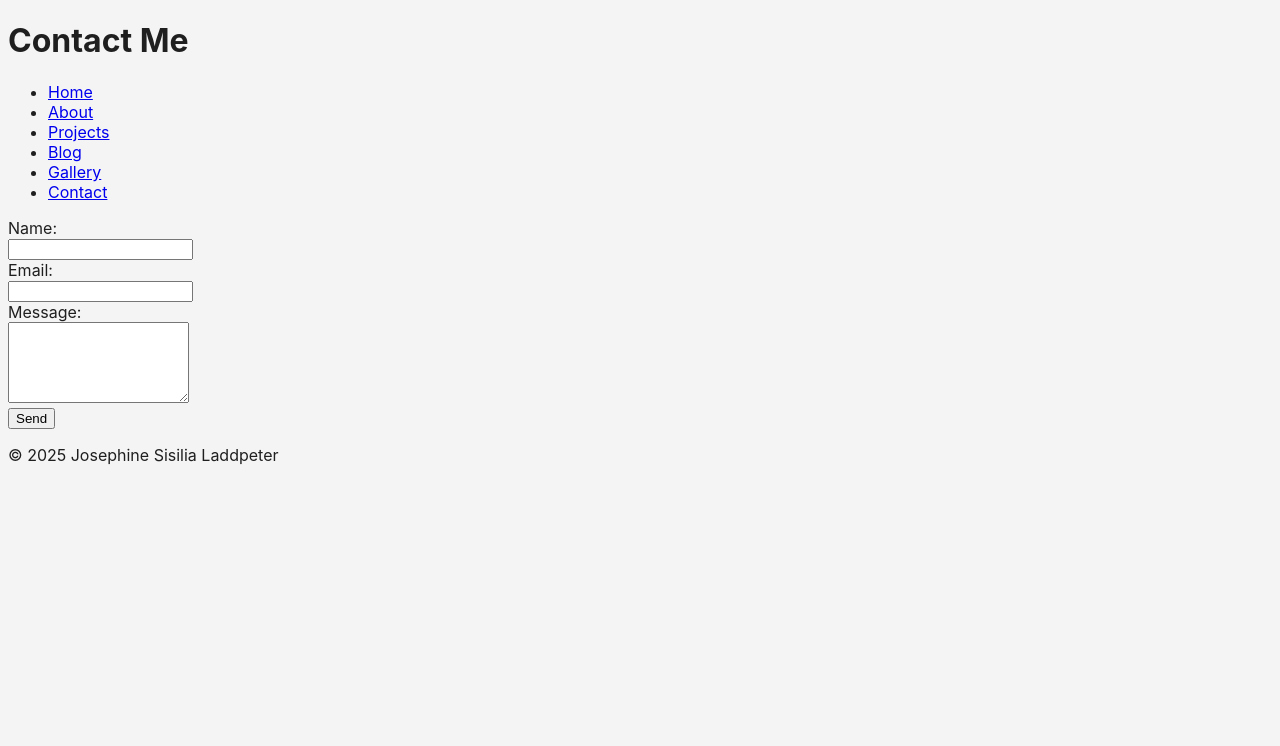
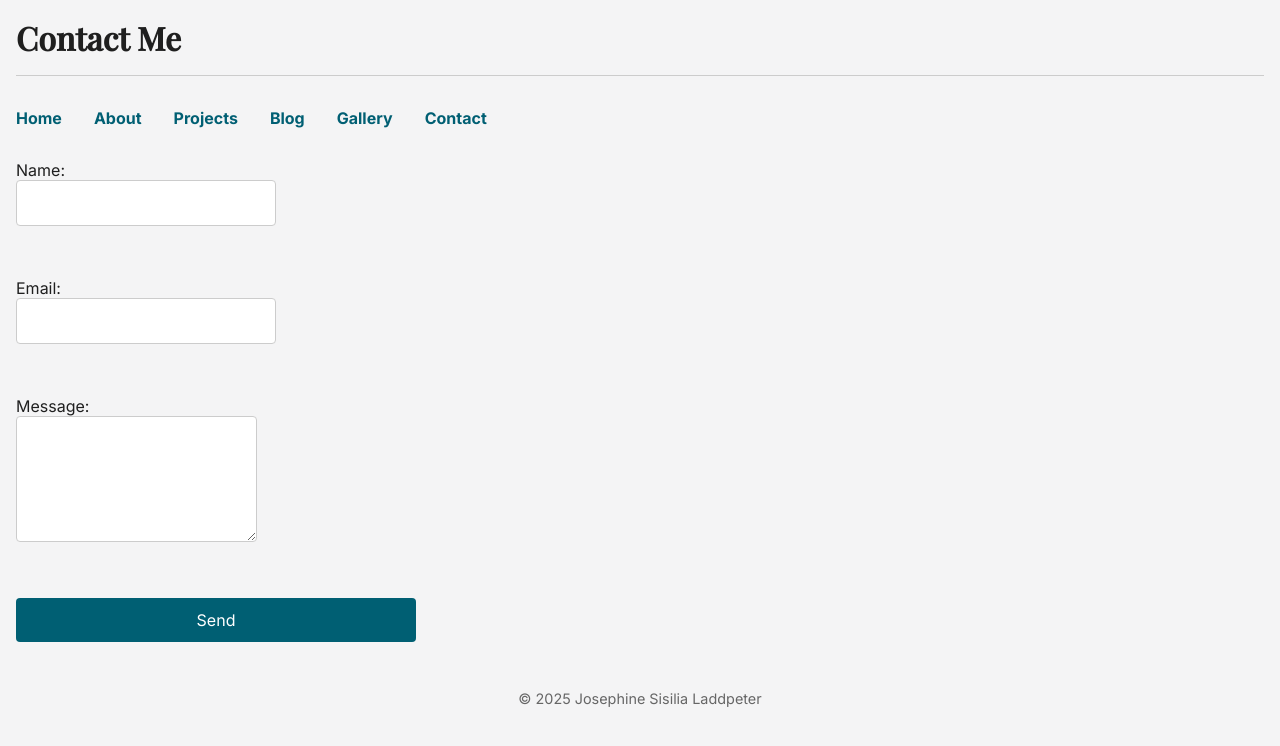
Before and after one commit to tehana-fj/Joey-website-, a plain HTML site: page contact.html in a window 1280 px wide. Drawn offline with nearby package versions, Linux system fonts and the light colour scheme.

Commit message:
Add files via upload

```diff
--- a/style.css
+++ b/style.css
@@ -1 +1,109 @@
-body { font-family: 'Inter', sans-serif; background: #f4f4f5; color: #1f1f1f; }
+@import url('https://fonts.googleapis.com/css2?family=Inter:wght@400;700&family=Playfair+Display:wght@500&display=swap');
+
+body {
+  font-family: 'Inter', sans-serif;
+  background: #f4f4f5;
+  color: #1f1f1f;
+  margin: 0;
+  padding: 1rem;
+  transition: background 0.3s, color 0.3s;
+}
+
+body.dark-mode {
+  background: #1c1c1c;
+  color: #f0f0f0;
+}
+
+header {
+  display: flex;
+  justify-content: space-between;
+  align-items: center;
+  border-bottom: 1px solid #ccc;
+  padding-bottom: 1rem;
+  margin-bottom: 2rem;
+}
+
+header h1 {
+  font-family: 'Playfair Display', serif;
+  font-size: 2rem;
+  margin: 0;
+}
+
+nav ul {
+  list-style: none;
+  padding: 0;
+  display: flex;
+  gap: 2rem;
+  margin-bottom: 2rem;
+}
+
+nav ul li a {
+  color: #005f73;
+  text-decoration: none;
+  font-weight: 600;
+}
+
+nav ul li a:hover {
+  text-decoration: underline;
+}
+
+.gallery {
+  display: flex;
+  gap: 1rem;
+  margin-bottom: 2rem;
+  flex-wrap: wrap;
+}
+
+.gallery img {
+  max-width: 300px;
+  border: 1px solid #ccc;
+  border-radius: 6px;
+}
+
+form {
+  display: flex;
+  flex-direction: column;
+  gap: 1rem;
+  max-width: 400px;
+}
+
+input, textarea, button {
+  font-family: 'Inter', sans-serif;
+  font-size: 1rem;
+  padding: 0.75rem;
+  border: 1px solid #ccc;
+  border-radius: 4px;
+  background: #fff;
+  color: #1f1f1f;
+}
+
+input:focus, textarea:focus {
+  outline: 2px solid #005f73;
+}
+
+button {
+  cursor: pointer;
+  background: #005f73;
+  color: white;
+  border: none;
+  transition: background 0.3s;
+}
+
+button:hover {
+  background: #0a9396;
+}
+
+footer {
+  text-align: center;
+  margin-top: 3rem;
+  font-size: 0.9rem;
+  color: #666;
+}
+
+#dark-toggle {
+  background: none;
+  border: none;
+  font-size: 1.5rem;
+  cursor: pointer;
+  color: inherit;
+}
```
